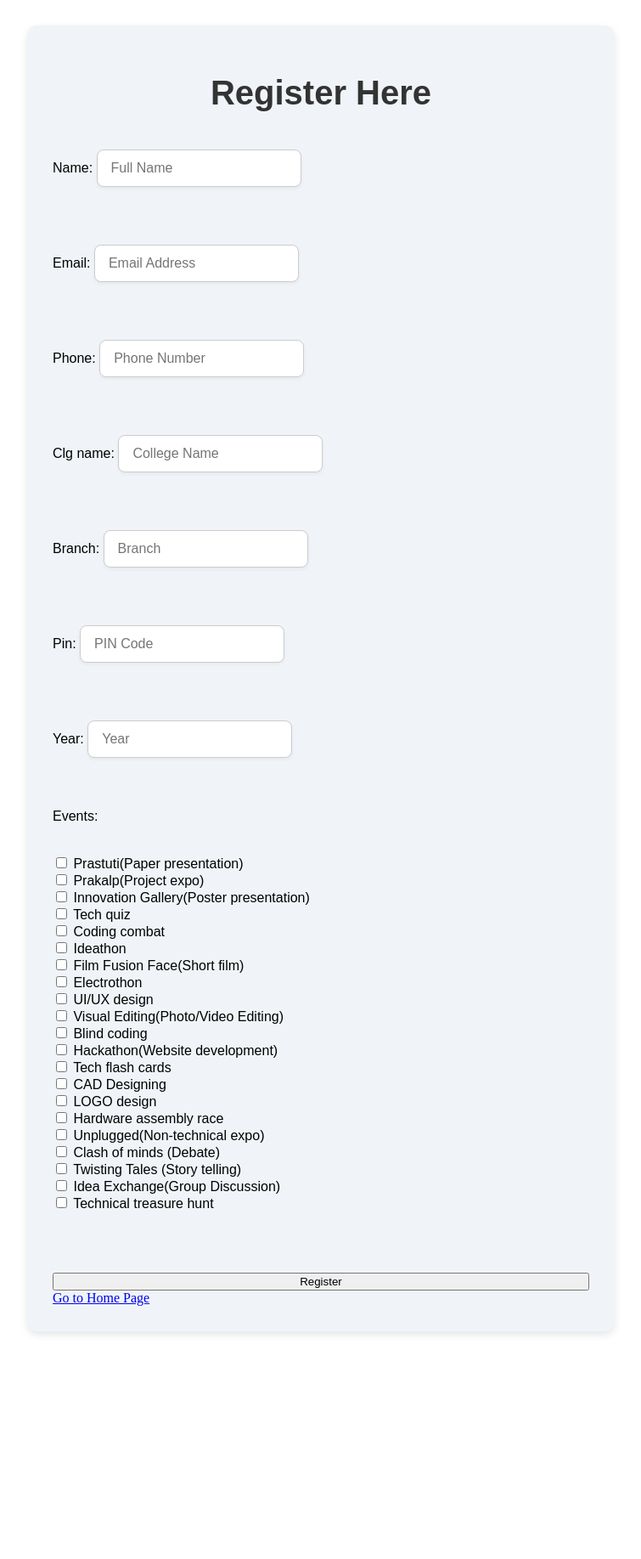
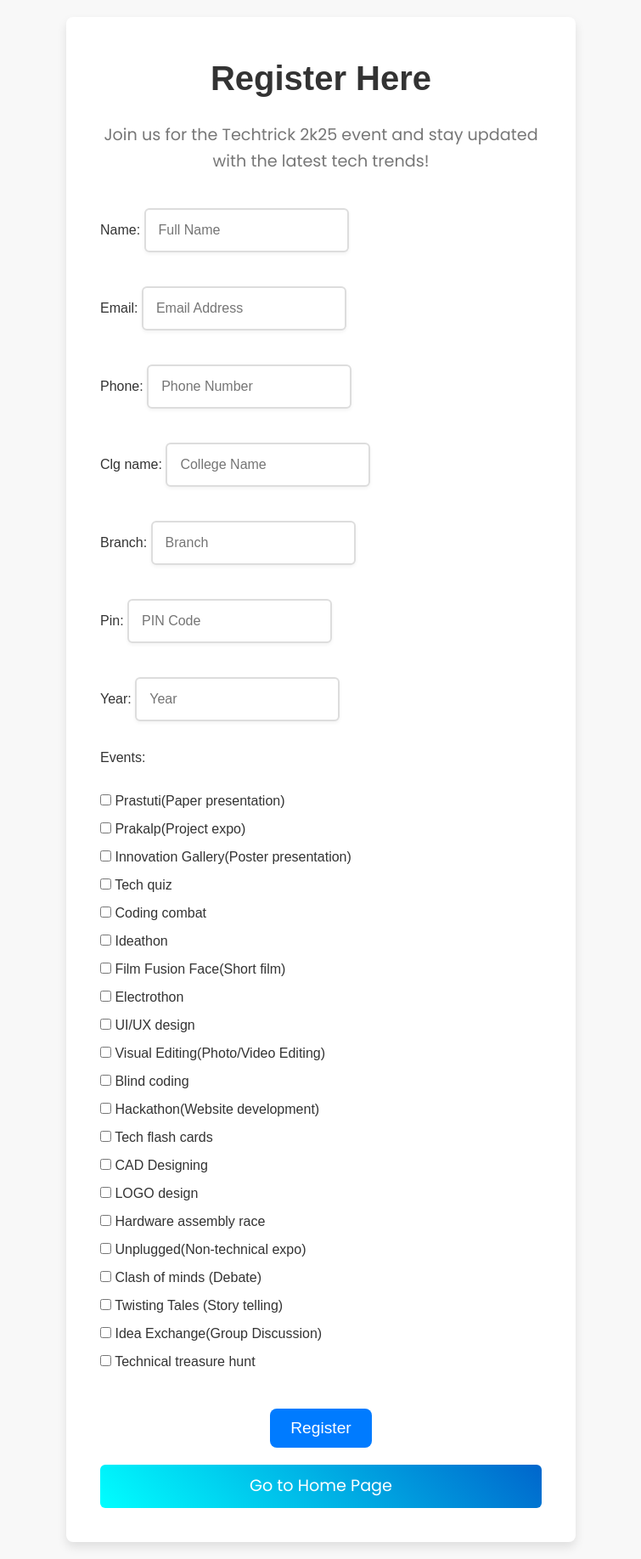
Before and after one commit to Rishi2498/clg_fest, a Django app: page /contact/ in a window 1280 px wide. Shown: the whole page at 85% size, without its empty margins (262-1017 px from the left). Before the commit the page ends 1571 px from the top, so only its background shows below. Run offline with Django 5.2, Linux system fonts and the light colour scheme; data comes from the database, SQL or seed files in the repository.

Commit message:
Update form.html

```diff
--- a/event/templates/form.html
+++ b/event/templates/form.html
@@ -1,27 +1,161 @@
 {% load static %}
-<!-- contact.html -->
+
 <!DOCTYPE html>
 <html lang="en">
 <head>
     <meta charset="UTF-8">
     <meta name="viewport" content="width=device-width, initial-scale=1.0">
     <title>Contact Us</title>
-     <link rel="stylesheet" href="{% static 'css/form.css' %}">
+    <link rel="stylesheet" href="{% static 'css/form.css' %}">
+    <!-- Google Fonts for typography -->
+    <link href="https://fonts.googleapis.com/css2?family=Poppins:wght@300;400;600&display=swap" rel="stylesheet">
+    <style>/* General Reset and Layout */
+* {
+    margin: 0;
+    padding: 0;
+    box-sizing: border-box;
+}
+
+body {
+    font-family: 'Poppins', sans-serif;
+    background-color: #f8f8f8;
+    color: #333;
+    line-height: 1.6;
+    padding: 20px;
+}
+
+/* Container for the form */
+.container {
+    max-width: 600px;
+    margin: 0 auto;
+    padding: 40px;
+    background-color: #fff;
+    border-radius: 8px;
+    box-shadow: 0 6px 12px rgba(0, 0, 0, 0.1);
+}
+
+/* Header */
+header {
+    text-align: center;
+    margin-bottom: 30px;
+}
+
+header h1 {
+    font-size: 2.5em;
+    color: #333;
+    font-weight: 600;
+}
+
+header p {
+    font-size: 1.2em;
+    color: #777;
+}
+
+/* Contact Form */
+.contact-form {
+    display: flex;
+    flex-direction: column;
+    gap: 20px;
+}
+
+.contact-form input,
+.contact-form textarea {
+    padding: 15px;
+    font-size: 1em;
+    border: 2px solid #ddd;
+    border-radius: 6px;
+    transition: border-color 0.3s ease;
+    margin: 10px 0;
+}
+
+.contact-form input:focus,
+.contact-form textarea:focus {
+    border-color: #ff7e5f;
+    outline: none;
+}
+
+/* Button Styles */
+.submit-btn {
+    padding: 15px;
+    background-color: #ff7e5f;
+    color: white;
+    font-size: 1.2em;
+    border: none;
+    border-radius: 6px;
+    cursor: pointer;
+    transition: background-color 0.3s ease;
+}
+
+.submit-btn:hover {
+    background-color: #feb47b;
+}
+
+.submit-btn:active {
+    background-color: #ff6347;
+}
+
+/* Home Button */
+.home-btn {
+    display: block;
+    text-align: center;
+    margin-top: 20px;
+    padding: 10px;
+    background: linear-gradient(45deg, #00FFFF, #0066CC);
+    color: white;
+    font-size: 1.2em;
+    border-radius: 6px;
+    text-decoration: none;
+    width: 100%;
+    transition: background-color 0.3s ease;
+}
+
+.home-btn:hover {
+    background-color: #218838;
+}
+
+/* Success/Failure message box */
+.message {
+    margin-top: 20px;
+    padding: 15px;
+    background-color: #e7f5e7;
+    border-radius: 6px;
+    border: 1px solid #28a745;
+    color: #28a745;
+    text-align: center;
+}
+
+/* Responsive Design */
+@media (max-width: 768px) {
+    .container {
+        padding: 20px;
+    }
+    header h1 {
+        font-size: 2em;
+    }
+    .submit-btn {
+        font-size: 1.1em;
+    }
+}
+</style>
 </head>
 <body>
     <div class="container">
-        <h1>Register Here</h1>
-        <!-- Contact form goes here -->
-        <form method="POST" action="{% url 'contact' %}">
+        <header>
+            <h1>Register Here</h1>
+            <p>Join us for the Techtrick 2k25 event and stay updated with the latest tech trends!</p>
+        </header>
+
+        <form method="POST" action="{% url 'contact' %}" class="contact-form">
             {% csrf_token %}
+
+            <!-- Display form fields dynamically -->
             {{ form.as_p }}
-            <button type="submit">Register</button>
+
+            <button type="submit" class="submit-btn">Register</button>
         </form>
 
+        <!-- Success or error message -->
 
-<!-- Display messages (success/error) -->
-
-<!-- Home Button -->
         <a href="{% url 'home' %}" class="home-btn">Go to Home Page</a>
     </div>
 </body>
```
